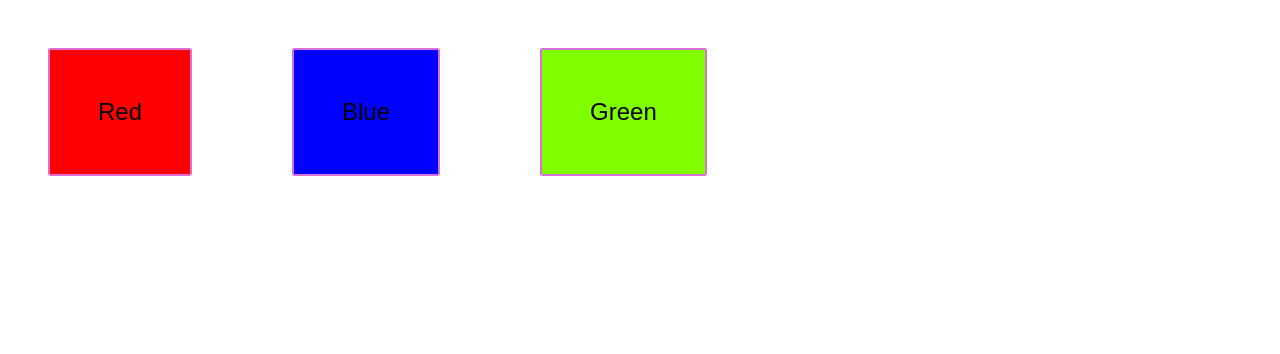
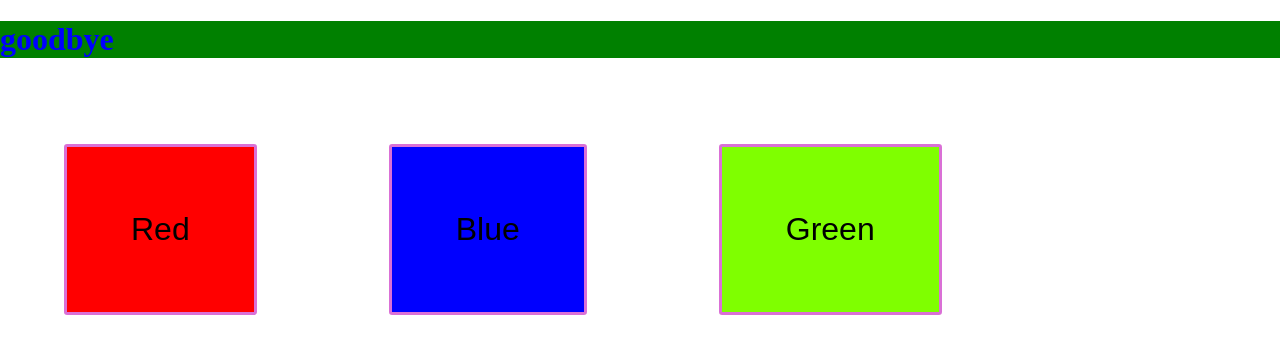
Before and after one commit to manalsolanki/javascript-exercise, a plain HTML site: page lab-session.html in a window 1280 px wide. Drawn offline with Linux system fonts and the light colour scheme.

Commit message:
Chnages to javascript file

```diff
--- a/css/lab-session.css
+++ b/css/lab-session.css
@@ -1,8 +1,7 @@
 button{
     margin: 2em;
     padding: 2em;
-    width:auto;
-    font-size: 1.5em;
+    font-size: 2em;
     border: 0.1em solid orchid;
     border-radius:0.1em;
     color:black;
--- a/js/lab-session.js
+++ b/js/lab-session.js
@@ -0,0 +1,9 @@
+
+let helloHeading = document.getElementById("hello")
+//update content
+helloHeading.textContent="goodbye"
+//update single css property
+helloHeading.style.color="blue"
+helloHeading.style.backgroundColor="green"
+//update class=""
+helloHeading.className="whatever goodbye"
--- a/lab-session.html
+++ b/lab-session.html
@@ -8,9 +8,10 @@
     <link rel="stylesheet" href="css/lab-session.css">
   </head>
   <body>
-        <button id="red-button">Red</button>
-        <button id="blue-button">Blue</button>
-        <button id="green-button">Green</button>
+      <h1 id="hello">Color Inference</h1>
+      <button id="red-button">Red</button>
+      <button id="blue-button">Blue</button>
+      <button id="green-button">Green</button>
     <script src="js/lab-session.js"></script>
   </body>
 </html>
```
